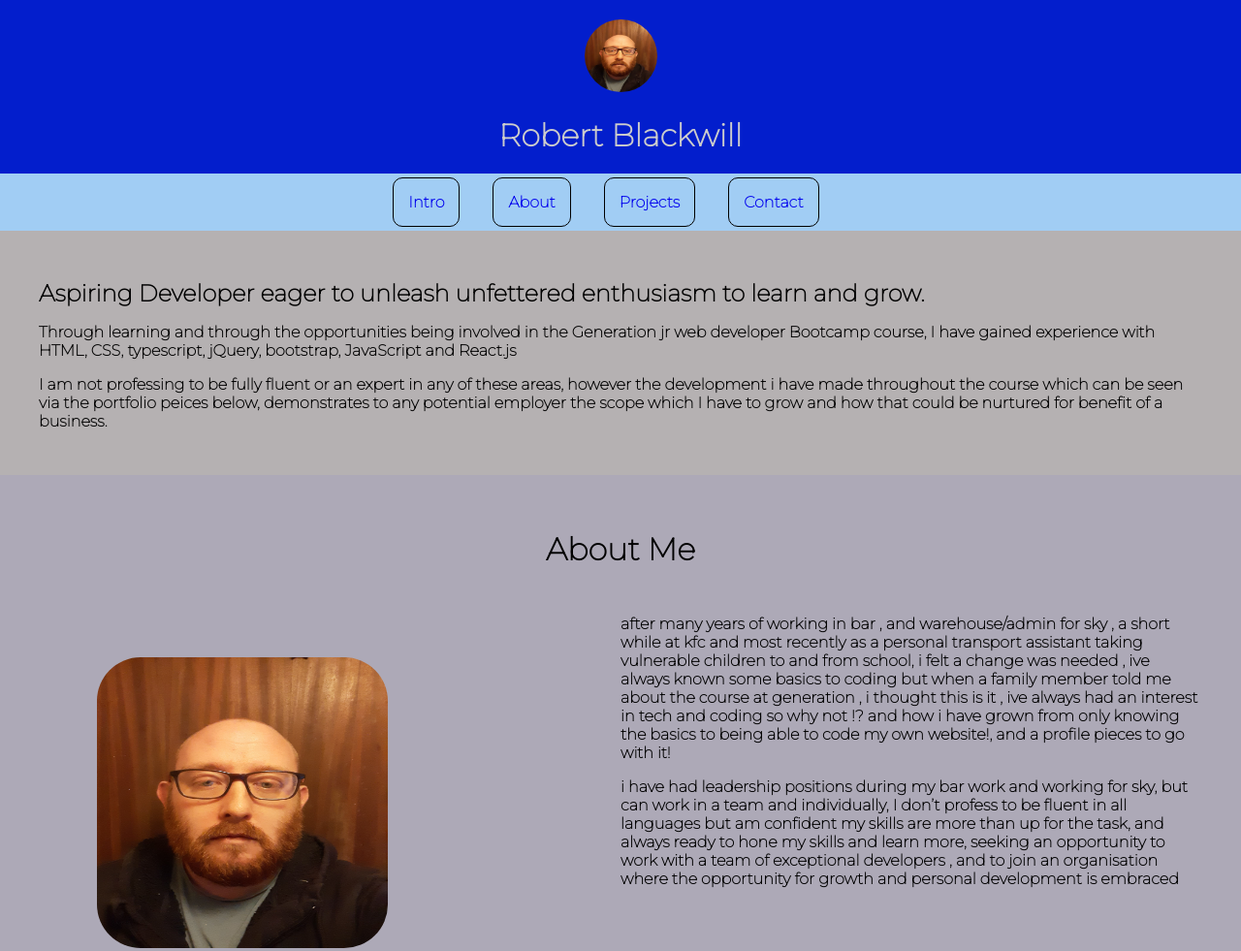
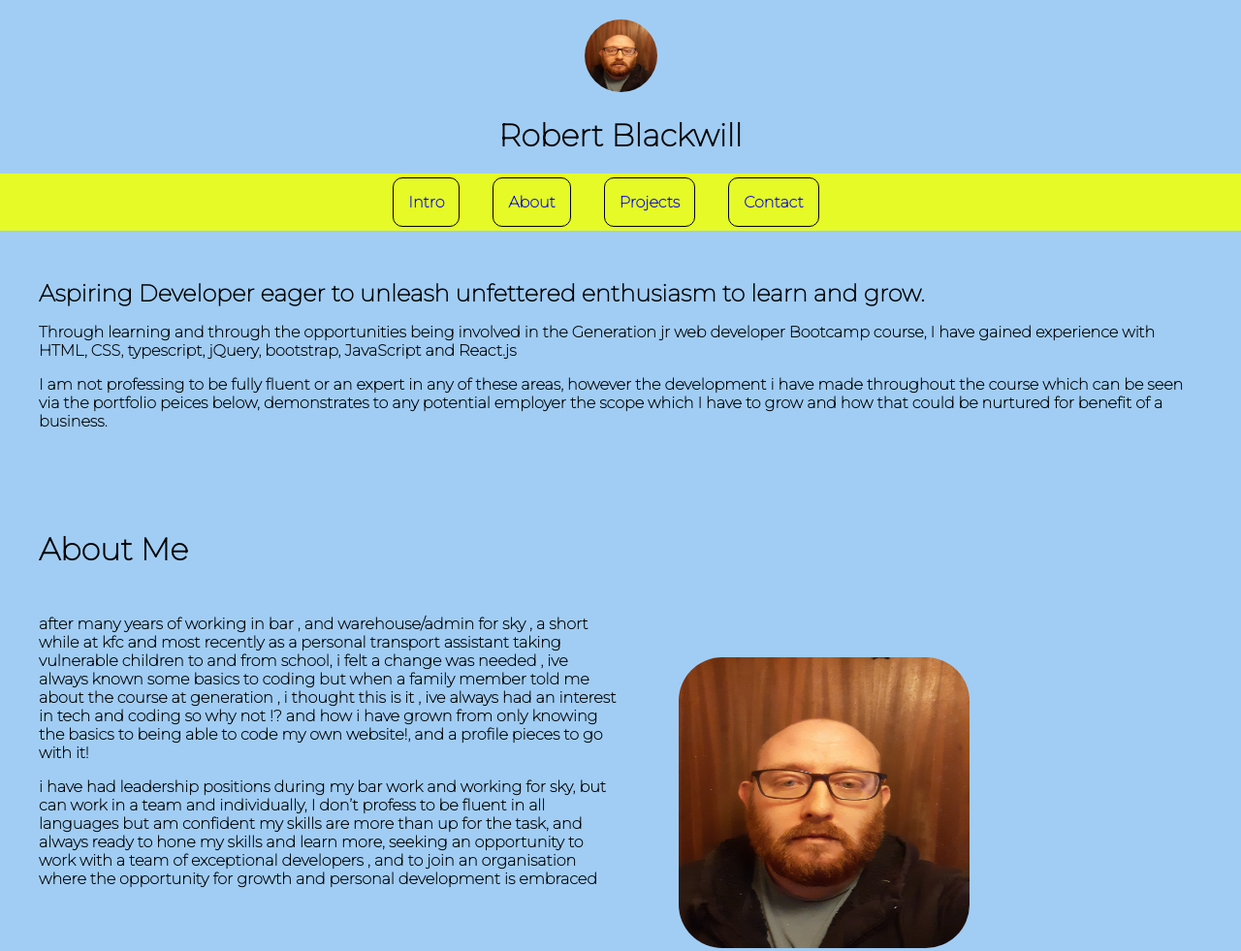
Before and after one commit to robblackwill/portfolio-new, a plain HTML site: page index.html in a window 1280 px wide. Shown: the top 981 px of the page at 97% size. Drawn offline with Linux system fonts and the light colour scheme.

Commit message:
Update style.css

```diff
--- a/style.css
+++ b/style.css
@@ -25,7 +25,7 @@ a{
 
 /* Menu */
 nav{
-    background-color: #A1CDF4;
+    background-color: #e5fa27;
     padding: 20px;
     text-align: center;
 }
@@ -39,36 +39,38 @@ nav a {
 }
 
 #header {
-    background-color: #031ecc;
-    color: rgb(204, 204, 204);
+    background-color:  #A1CDF4;
+    color: rgb(5, 4, 4);
     text-align: center;
     padding: 20px;
+    border: #0c0c0c;
 }
 
 #intro {
     height: auto;
-    background: #B5B1B2;
+    background:   #A1CDF4;
 
 }
 
-#about {
+#about  {
     height: auto;
-    background: #ADA9B7;
+    background:   #A1CDF4;
 }
 
 #about .right {
     width: 50%;
-    float: right;
+    float: left;
 }
 
 
 #projects {
-    background: #3a56f5;
+    background:  #A1CDF4;
+
 }
 
 #contact {
     height: auto;
-    background: #65b6fc;
+    background:  #A1CDF4;
 
 }
 
@@ -79,7 +81,7 @@ nav a {
     border-radius: 50%;
 }
 
-#headshot {
+#headshot  {
     height : 300px;
     width : 300px;
     border-radius: 15%;
@@ -137,7 +139,7 @@ button{
 .section-title {
     margin-bottom: 1em;
     font-size: 2em;
-    text-align: center;
+    text-align: left;
 }
 
 .wrap {
```
